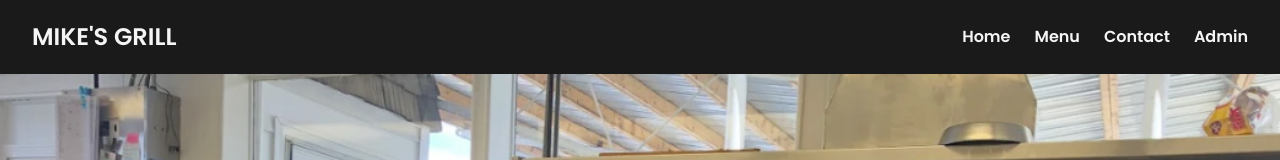
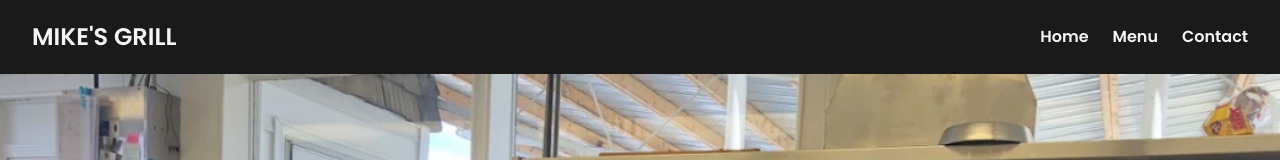
Before and after one commit to NolanDeGeare/Mike-s-Grill-Website, a React (Create React App) app in the folder FullstackGrill/frontend/: page / in a window 1280 px wide. Shown: the top 160 px of the page. Built offline with nearby package versions, Linux system fonts and the light colour scheme.

Commit message:
hide admin

```diff
--- a/FullstackGrill/frontend/src/components/Contact.tsx
+++ b/FullstackGrill/frontend/src/components/Contact.tsx
@@ -12,7 +12,6 @@ const Contact: React.FC = () => {
           <Link to="/" className="nav-link">Home</Link>
           <Link to="/menu" className="nav-link">Menu</Link>
           <Link to="/contact" className="nav-link">Contact</Link>
-          <Link to="/admin/login" className="nav-link">Admin</Link>
         </nav>
       </header>
 
--- a/FullstackGrill/frontend/src/components/Home.tsx
+++ b/FullstackGrill/frontend/src/components/Home.tsx
@@ -13,7 +13,6 @@ const Home: React.FC = () => {
           <Link to="/" className="nav-link">Home</Link>
           <Link to="/menu" className="nav-link">Menu</Link>
           <Link to="/contact" className="nav-link">Contact</Link>
-          <Link to="/admin/login" className="nav-link">Admin</Link>
         </nav>
       </header>
 
--- a/FullstackGrill/frontend/src/components/PublicMenu.tsx
+++ b/FullstackGrill/frontend/src/components/PublicMenu.tsx
@@ -85,10 +85,6 @@ const PublicMenu: React.FC = () => {
   <Link to="/menu" className="nav-link">Menu</Link>
   <Link to="/contact" className="nav-link">Contact</Link>
 
-  {}
-  {localStorage.getItem("isAdmin") === "true" && (
-    <Link to="/admin/login" className="nav-link">Admin</Link>
-  )}
 </nav>
 
       </header>
```
